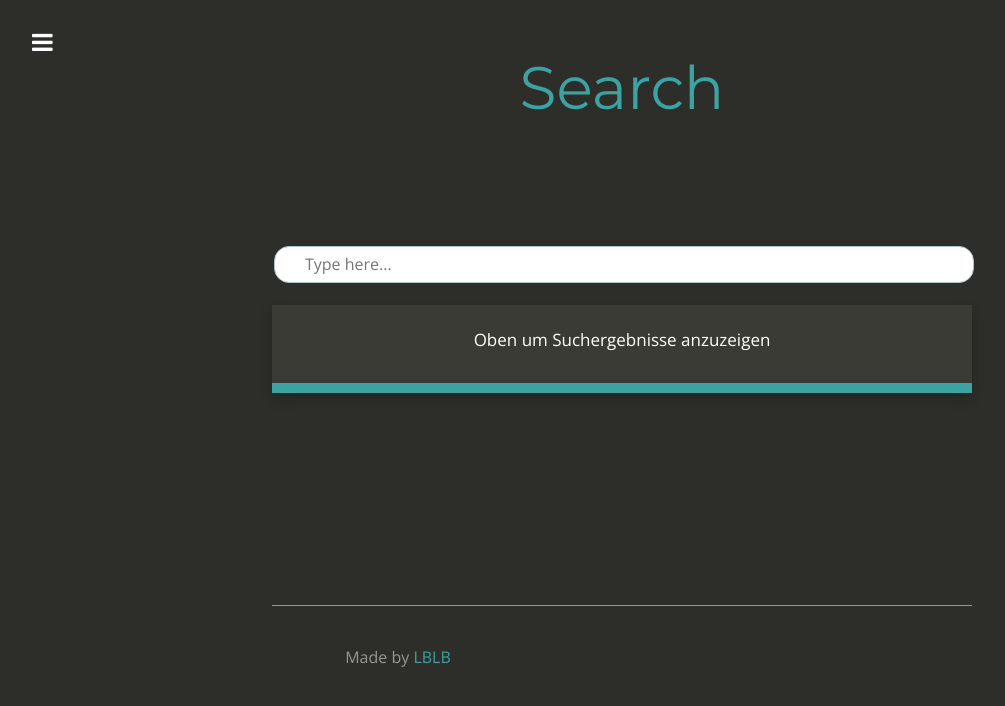
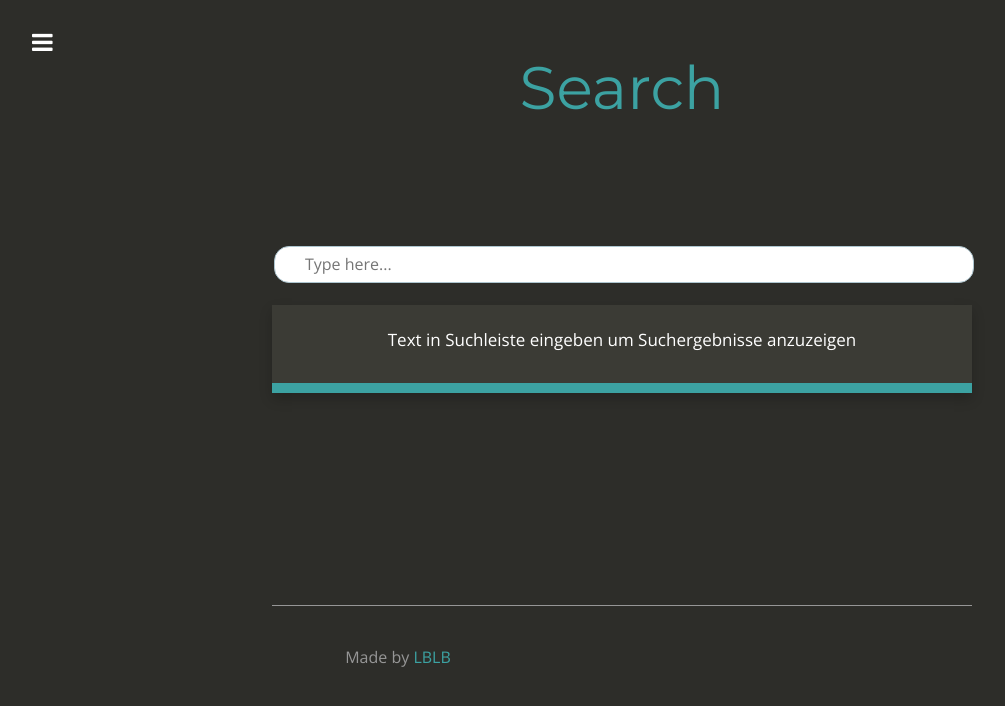
Before and after one commit to eski1337/lblb-it-ffd00, a Jekyll site: the page built from search.html, in a window 1280 px wide. Shown: the top 706 px of the page, without its empty margins (18-1023 px from the left). Built offline with Jekyll 4.4.1, drawn with Linux system fonts in a browser that asks for light colours; nearby versions of some CDN libraries.

Commit message:
search.html: changed

```diff
--- a/search.html
+++ b/search.html
@@ -10,7 +10,7 @@ layout: default
     <div id="search-container">
       <input type="text" id="search-input" placeholder="Type here...">
       <div class="col-md-12 content-panel articles">
-        <ul id="results-container"><small>Oben um Suchergebnisse anzuzeigen</small></ul>
+        <ul id="results-container"><small>Text in Suchleiste eingeben um Suchergebnisse anzuzeigen</small></ul>
       </div>
     </div>
 
```
